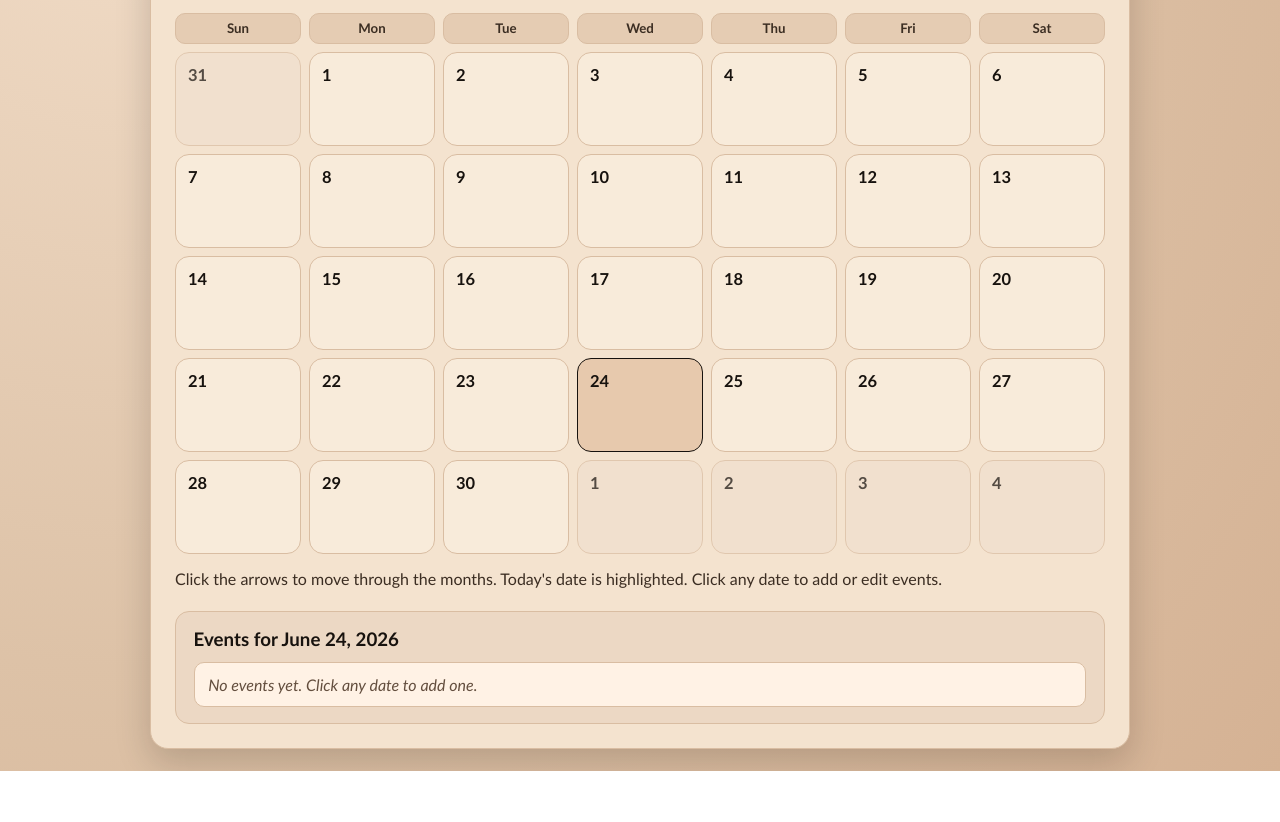
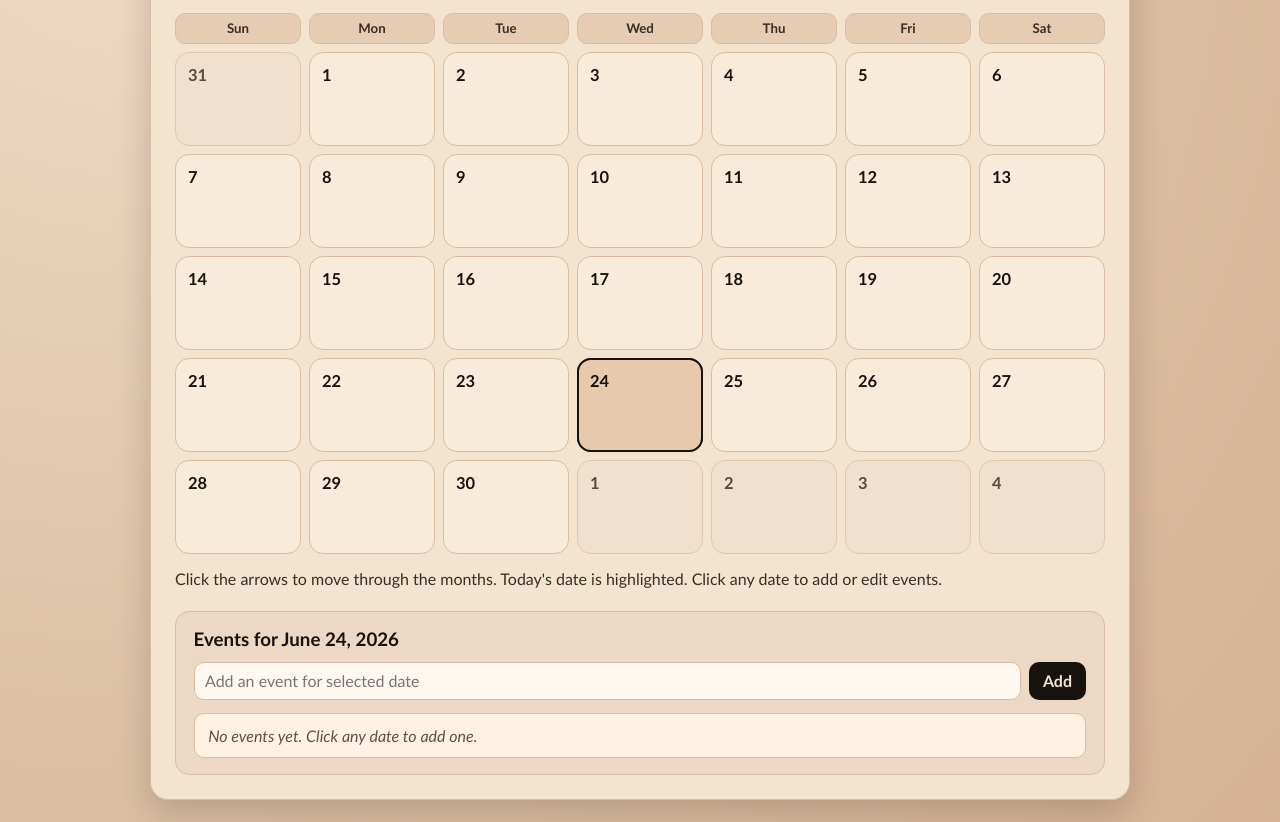
Before and after one commit to AlinSandu911/Calendar, a plain HTML site: page index.html in a window 1280 px wide. Shown: the part 243-1065 px from the top of the page. Before the commit the page ends 1014 px from the top, so only its background shows below. Drawn offline with Linux system fonts and the light colour scheme.

Commit message:
Update calendar.html

```diff
--- a/index.html
+++ b/index.html
@@ -84,6 +84,7 @@
   }
   .calendar-grid .day-number { font-size: 1.03rem; font-weight: 800; color: var(--ink); }
   .calendar-grid .today { border-color: var(--ink); background: #e7c9ad; }
+  .calendar-grid .selected { outline: 2px solid var(--ink); outline-offset: -2px; }
   .calendar-grid .not-current-month { color: #8b7c71; opacity: 0.72; background: #f0dfce; cursor: default; }
   .calendar-cell { position: relative; }
   .calendar-cell-events { padding: 0; margin: 0; gap: 0.25rem; display: flex; flex-direction: column; }
@@ -102,6 +103,30 @@
   .helper-text { margin-top: 0.25rem; color: var(--ink-soft); }
   .event-panel { margin-top: 1.2rem; padding: 1rem 1.1rem; background: #ecd8c4; border-radius: 14px; border: 1px solid var(--line); }
   .event-panel h3 { margin: 0 0 0.75rem 0; color: var(--ink); }
+  .event-form {
+    display: flex;
+    gap: 0.5rem;
+    margin-bottom: 0.8rem;
+  }
+  .event-form input {
+    flex: 1;
+    border: 1px solid var(--line);
+    border-radius: 10px;
+    padding: 0.55rem 0.65rem;
+    font: inherit;
+    color: var(--ink);
+    background: #fff8f1;
+  }
+  .event-form button {
+    border: none;
+    border-radius: 10px;
+    padding: 0.55rem 0.9rem;
+    font: inherit;
+    font-weight: 700;
+    cursor: pointer;
+    background: var(--ink);
+    color: var(--sand);
+  }
   .event-list { list-style: none; padding: 0; margin: 0; display: grid; gap: 0.55rem; }
   .event-item { background: #fff2e5; border: 1px solid var(--line); padding: 0.75rem 0.85rem; border-radius: 10px; color: #2b1f17; }
   .event-none { color: #634e3e; font-style: italic; }
@@ -139,6 +164,10 @@
   <p class="calendar-description">Click the arrows to move through the months. Today's date is highlighted. Click any date to add or edit events.</p>
   <div class="event-panel" id="eventPanel">
     <h3 id="selectedDateHeading">Events for today</h3>
+    <form class="event-form" id="eventForm">
+      <input id="eventInput" type="text" placeholder="Add an event for selected date" maxlength="120" />
+      <button type="submit">Add</button>
+    </form>
     <ul class="event-list" id="eventList"></ul>
   </div>
 </div>
@@ -150,6 +179,8 @@
   const monthLabel = document.getElementById('monthLabel');
   const eventList = document.getElementById('eventList');
   const selectedDateHeading = document.getElementById('selectedDateHeading');
+  const eventForm = document.getElementById('eventForm');
+  const eventInput = document.getElementById('eventInput');
   let currentDate = new Date();
   let selectedDate = new Date();
   const storedEvents = JSON.parse(localStorage.getItem('calendarEvents') || '{}');
@@ -188,6 +219,13 @@
     localStorage.setItem('calendarEvents', JSON.stringify(events));
   }
 
+  function addEventToDate(date, text) {
+    const eventKey = formatDateKey(date);
+    events[eventKey] = events[eventKey] || [];
+    events[eventKey].push(text);
+    saveEvents();
+  }
+
   function createDateCell(day, date, isCurrentMonth) {
     const cell = document.createElement('div');
     cell.className = isCurrentMonth ? 'calendar-cell' : 'not-current-month';
@@ -218,17 +256,15 @@
         cell.classList.add('today');
       }
 
+      if (date.toDateString() === selectedDate.toDateString()) {
+        cell.classList.add('selected');
+      }
+
       cell.addEventListener('click', () => {
-        const userEvent = prompt(`Add an event for ${monthNames[date.getMonth()]} ${date.getDate()}, ${date.getFullYear()}:`, '');
-        if (userEvent === null) return;
-        const trimmed = userEvent.trim();
-        if (!trimmed) return;
-        events[eventKey] = events[eventKey] || [];
-        events[eventKey].push(trimmed);
-        saveEvents();
         selectedDate = new Date(date);
         renderCalendar(currentDate);
         renderEventList(selectedDate);
+        eventInput.focus();
       });
     }
 
@@ -285,6 +321,20 @@
     renderCalendar(currentDate);
   });
 
+  eventForm.addEventListener('submit', (event) => {
+    event.preventDefault();
+    const trimmed = eventInput.value.trim();
+    if (!trimmed) {
+      eventInput.focus();
+      return;
+    }
+    addEventToDate(selectedDate, trimmed);
+    eventInput.value = '';
+    renderCalendar(currentDate);
+    renderEventList(selectedDate);
+    eventInput.focus();
+  });
+
   renderCalendar(currentDate);
   renderEventList(selectedDate);
 </script>
```
